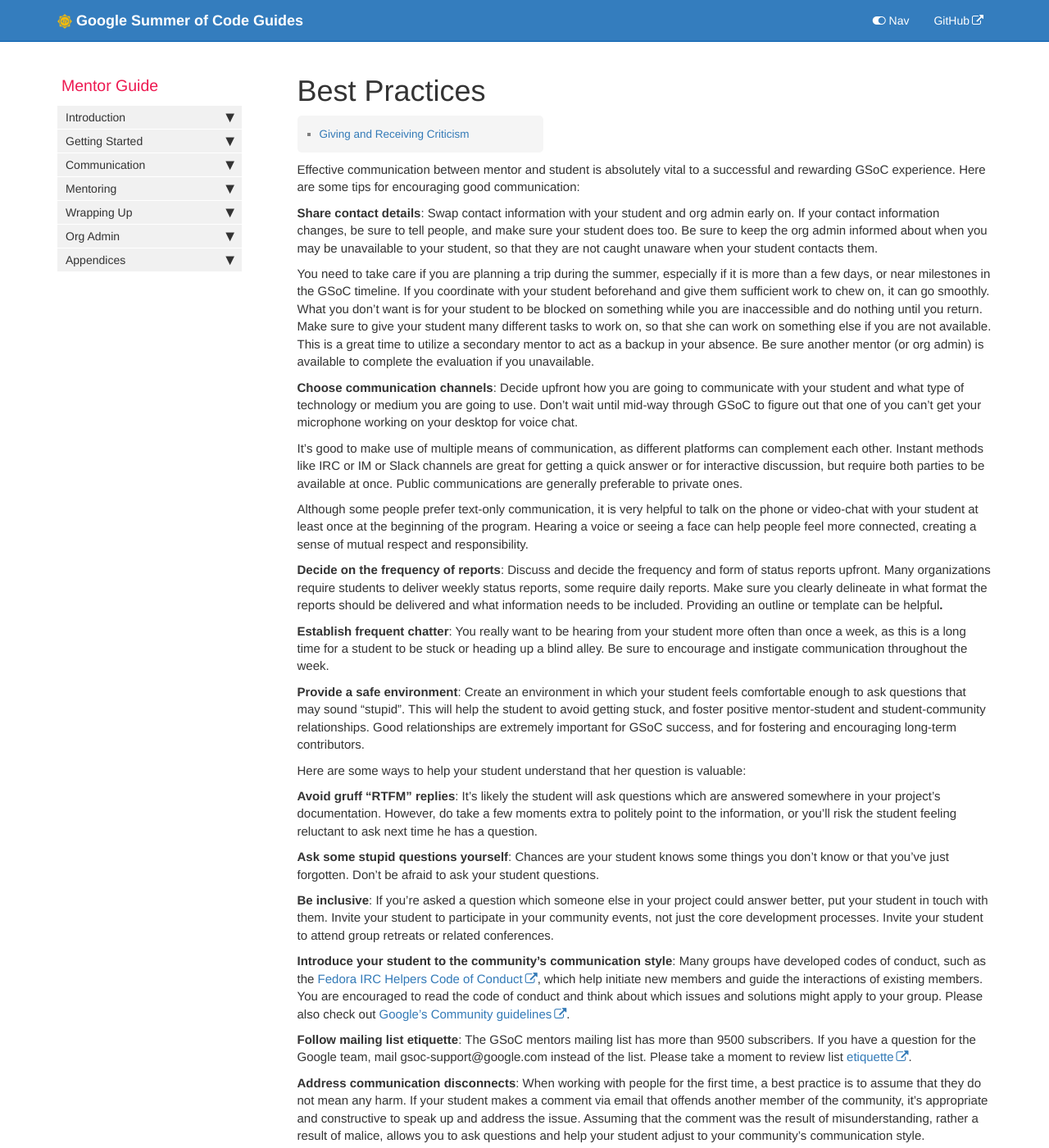
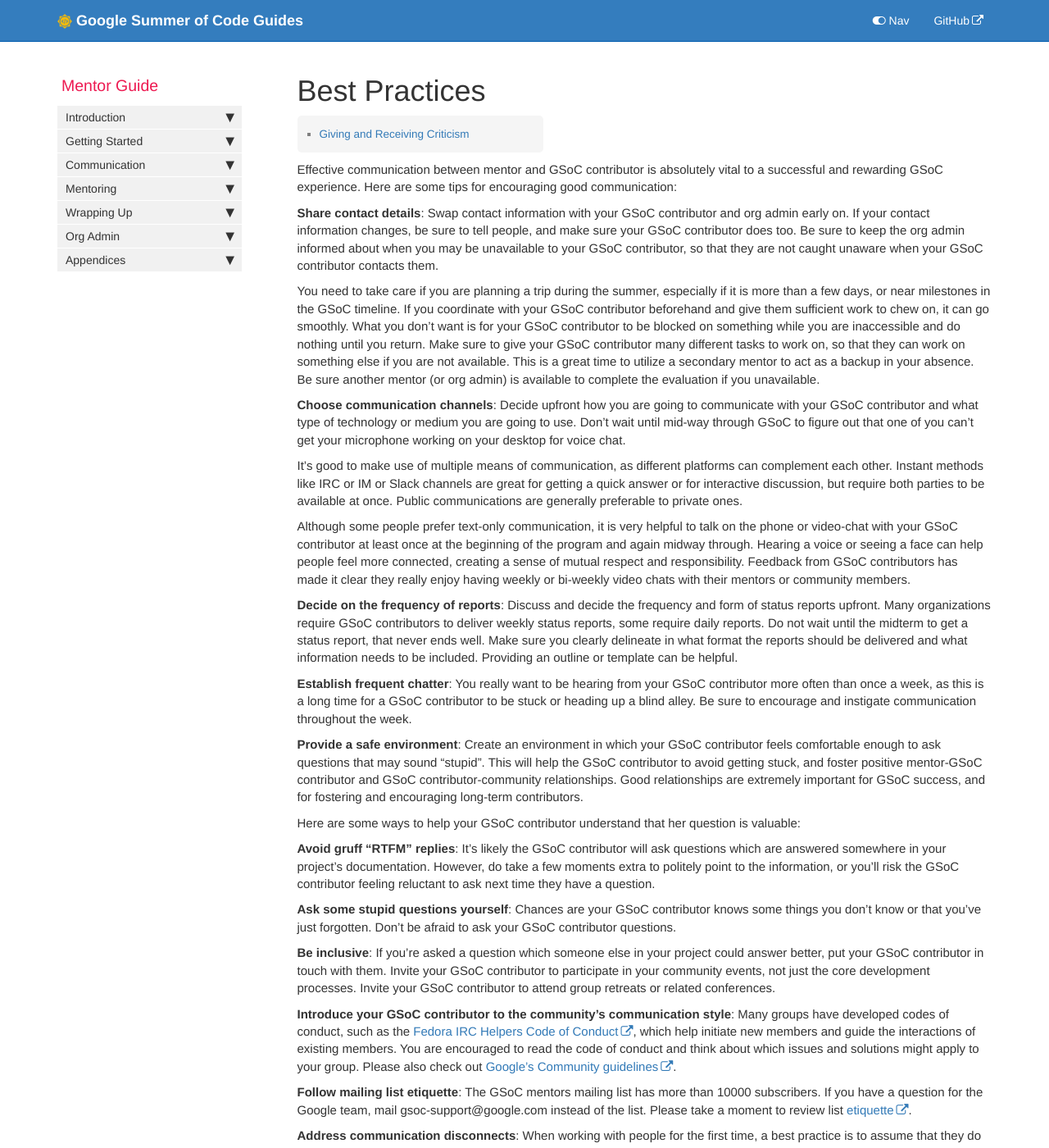
Before and after one commit to google/gsocguides, a Jekyll site: the page built from pages/mentor/07-best_practices.md, in a window 1280 px wide and 1400 px high. Shown: the whole window at 82% size. Built offline with Jekyll 4.4.1, drawn with Linux system fonts in a browser that asks for light colours; some of the changed text lies outside the part shown.

Commit message:
Update 07-best_practices.md
2022 updates

```diff
--- a/pages/mentor/07-best_practices.md
+++ b/pages/mentor/07-best_practices.md
@@ -6,41 +6,41 @@ permalink: mentor/best-practices.html
 sidebar: mentor_sidebar
 ---
 
-Effective communication between mentor and student is absolutely vital to a successful and rewarding GSoC experience. Here are some tips for encouraging good communication:
+Effective communication between mentor and GSoC contributor is absolutely vital to a successful and rewarding GSoC experience. Here are some tips for encouraging good communication:
 
-**Share contact details**: Swap contact information with your student and org admin early on. If your contact information changes, be sure to tell people, and make sure your student does too. Be sure to keep the org admin informed about when you may be unavailable to your student, so that they are not caught unaware when your student contacts them.
+**Share contact details**: Swap contact information with your GSoC contributor and org admin early on. If your contact information changes, be sure to tell people, and make sure your GSoC contributor does too. Be sure to keep the org admin informed about when you may be unavailable to your GSoC contributor, so that they are not caught unaware when your GSoC contributor contacts them.
 
-You need to take care if you are planning a trip during the summer, especially if it is more than a few days, or near milestones in the GSoC timeline. If you coordinate with your student beforehand and give them sufficient work to chew on, it can go smoothly. What you don't want is for your student to be blocked on something while you are inaccessible and do nothing until you return. Make sure to give your student many different tasks to work on, so that she can work on something else if you are not available. This is a great time to utilize a secondary mentor to act as a backup in your absence. Be sure another mentor (or org admin) is available to complete the evaluation if you unavailable.
+You need to take care if you are planning a trip during the summer, especially if it is more than a few days, or near milestones in the GSoC timeline. If you coordinate with your GSoC contributor beforehand and give them sufficient work to chew on, it can go smoothly. What you don't want is for your GSoC contributor to be blocked on something while you are inaccessible and do nothing until you return. Make sure to give your GSoC contributor many different tasks to work on, so that they can work on something else if you are not available. This is a great time to utilize a secondary mentor to act as a backup in your absence. Be sure another mentor (or org admin) is available to complete the evaluation if you unavailable.
 
-**Choose communication channels**: Decide upfront how you are going to communicate with your student and what type of technology or medium you are going to use. Don't wait until mid-way through GSoC to figure out that one of you can't get your microphone working on your desktop for voice chat.
+**Choose communication channels**: Decide upfront how you are going to communicate with your GSoC contributor and what type of technology or medium you are going to use. Don't wait until mid-way through GSoC to figure out that one of you can't get your microphone working on your desktop for voice chat.
 
 It's good to make use of multiple means of communication, as different platforms can complement each other. Instant methods like IRC or IM or Slack channels are great for getting a quick answer or for interactive discussion, but require both parties to be available at once. Public communications are generally preferable to private ones.
 
-Although some people prefer text-only communication, it is very helpful to talk on the phone or video-chat with your student at least once at the beginning of the program. Hearing a voice or seeing a face can help people feel more connected, creating a sense of mutual respect and responsibility.
+Although some people prefer text-only communication, it is very helpful to talk on the phone or video-chat with your GSoC contributor at least once at the beginning of the program and again midway through. Hearing a voice or seeing a face can help people feel more connected, creating a sense of mutual respect and responsibility. Feedback from GSoC contributors has made it clear they really enjoy having weekly or bi-weekly video chats with their mentors or community members.
 
-**Decide on the frequency of reports**: Discuss and decide the frequency and form of status reports upfront. Many organizations require students to deliver weekly status reports, some require daily reports. Make sure you clearly delineate in what format the reports should be delivered and what information needs to be included.  Providing an outline or template can be helpful**.**
+**Decide on the frequency of reports**: Discuss and decide the frequency and form of status reports upfront. Many organizations require GSoC contributors to deliver weekly status reports, some require daily reports. Do not wait until the midterm to get a status report, that never ends well. Make sure you clearly delineate in what format the reports should be delivered and what information needs to be included.  Providing an outline or template can be helpful.
 
-**Establish frequent chatter**: You really want to be hearing from your student more often than once a week, as this is a long time for a student to be stuck or heading up a blind alley. Be sure to encourage and instigate communication throughout the week.
+**Establish frequent chatter**: You really want to be hearing from your GSoC contributor more often than once a week, as this is a long time for a GSoC contributor to be stuck or heading up a blind alley. Be sure to encourage and instigate communication throughout the week.
 
-**Provide a safe environment**: Create an environment in which your student feels comfortable enough to ask questions that may sound "stupid". This will help the student to avoid getting stuck, and foster positive mentor-student and student-community relationships. Good relationships are extremely important for GSoC success, and for fostering and encouraging long-term contributors.
+**Provide a safe environment**: Create an environment in which your GSoC contributor feels comfortable enough to ask questions that may sound "stupid". This will help the GSoC contributor to avoid getting stuck, and foster positive mentor-GSoC contributor and GSoC contributor-community relationships. Good relationships are extremely important for GSoC success, and for fostering and encouraging long-term contributors.
 
-Here are some ways to help your student understand that her question is valuable:
+Here are some ways to help your GSoC contributor understand that her question is valuable:
 
-**Avoid gruff "RTFM" replies**: It's likely the student will ask questions which are answered somewhere in your project's documentation. However, do take a few moments extra to politely point to the information, or you'll risk the student feeling reluctant to ask next time he has a question.
+**Avoid gruff "RTFM" replies**: It's likely the GSoC contributor will ask questions which are answered somewhere in your project's documentation. However, do take a few moments extra to politely point to the information, or you'll risk the GSoC contributor feeling reluctant to ask next time they have a question.
 
-**Ask some stupid questions yourself**: Chances are your student knows some things you don't know or that you've just forgotten. Don't be afraid to ask your student questions.
+**Ask some stupid questions yourself**: Chances are your GSoC contributor knows some things you don't know or that you've just forgotten. Don't be afraid to ask your GSoC contributor questions.
 
-**Be inclusive**: If you're asked a question which someone else in your project could answer better, put your student in touch with them. Invite your student to participate in your community events, not just the core development processes. Invite your student to attend group retreats or related conferences.
+**Be inclusive**: If you're asked a question which someone else in your project could answer better, put your GSoC contributor in touch with them. Invite your GSoC contributor to participate in your community events, not just the core development processes. Invite your GSoC contributor to attend group retreats or related conferences.
 
-**Introduce your student to the community's communication style**: Many groups have developed codes of conduct, such as the [Fedora IRC Helpers Code of Conduct](http://fedoraproject.org/wiki/IRC_helpers_code_of_conduct), which help initiate new members and guide the interactions of existing members. You are encouraged to read the code of conduct and think about which issues and solutions might apply to your group. Please also check out [Google's Community guidelines](https://opensource.google/conduct/).
+**Introduce your GSoC contributor to the community's communication style**: Many groups have developed codes of conduct, such as the [Fedora IRC Helpers Code of Conduct](http://fedoraproject.org/wiki/IRC_helpers_code_of_conduct), which help initiate new members and guide the interactions of existing members. You are encouraged to read the code of conduct and think about which issues and solutions might apply to your group. Please also check out [Google's Community guidelines](https://opensource.google/conduct/).
 
-**Follow mailing list etiquette**: The GSoC mentors mailing list has more than 9500 subscribers. If you have a question for the Google team, mail gsoc-support@google.com instead of the list. Please take a moment to review list [etiquette](https://www.google.com/search?q=mailing+list+etiquette).
+**Follow mailing list etiquette**: The GSoC mentors mailing list has more than 10000 subscribers. If you have a question for the Google team, mail gsoc-support@google.com instead of the list. Please take a moment to review list [etiquette](https://www.google.com/search?q=mailing+list+etiquette).
 
-**Address communication disconnects**: When working with people for the first time, a best practice is to assume that they do not mean any harm. If your student makes a comment via email that offends another member of the community, it's appropriate and constructive to speak up and address the issue. Assuming that the comment was the result of misunderstanding, rather a result of malice, allows you to ask questions and help your student adjust to your community's communication style.
+**Address communication disconnects**: When working with people for the first time, a best practice is to assume that they do not mean any harm. If your GSoC contributor makes a comment via email that offends another member of the community, it's appropriate and constructive to speak up and address the issue. Assuming that the comment was the result of misunderstanding, rather a result of malice, allows you to ask questions and help your GSoC contributor adjust to your community's communication style.
 
-After asking questions, you can then offer an explanation to a person or a suggestion on how they could behave or phrase their comments differently in the future. When offering coaching on how to behave, be mindful of embarrassing your student in public about what's happened, or demanding apologies. If possible, talk to your student one on one, using an immediate communication medium like IM, IRC, the telephone or a face-to-face conversation. This is better than sending email. Remember that you're telling someone that they did something wrong; keep in mind how you'd feel if someone was telling you that you'd made a mistake.
+After asking questions, you can then offer an explanation to a person or a suggestion on how they could behave or phrase their comments differently in the future. When offering coaching on how to behave, be mindful of embarrassing your GSoC contributor in public about what's happened, or demanding apologies. If possible, talk to your GSoC contributor one on one, using an immediate communication medium like IM, IRC, the telephone or a face-to-face conversation. This is better than sending email. Remember that you're telling someone that they did something wrong; keep in mind how you'd feel if someone was telling you that you'd made a mistake.
 
-**Apologize Effectively**: Making apologies is a fact of human life, and open source communities are no exception. In the event that you or a student finds themselves needing to make an apology, there are a few things that might help you apologize effectively:
+**Apologize Effectively**: Making apologies is a fact of human life, and open source communities are no exception. In the event that you or a GSoC contributor finds themselves needing to make an apology, there are a few things that might help you apologize effectively:
 
 * Make the apology as soon as possible
 * Make it clear in the subject line that you're apologizing
@@ -48,24 +48,24 @@ After asking questions, you can then offer an explanation to a person or a sugge
 
 ## Giving and Receiving Criticism
 
-Mailing list culture and public code review can be a rude awakening for newcomers. Submitting a patch to a mailing list might be a student's first experience with public critique of their code.
+Mailing list culture and public code review can be a rude awakening for newcomers. Submitting a patch to a mailing list might be a GSoC contributor's first experience with public critique of their code.
 
 Project policies vary widely on how contributions are treated. Some encourage committing early and often, hopefully maintaining a stable branch for bug-fixes. Others refuse to commit code to the core repository until a patch is fully discussed, tested and documented. Most projects lie somewhere in between.
 
 All projects engage in some form of code review and the inevitable criticism. Having people look at and ask questions about your code is a fact of working in the open source world. Direct code review is one of the great strengths of open source development. Direct review helps people hone their coding skills and learn rapidly from others. Bugs are found quickly and fixed. The whole process is documented in source control repositories and mailing lists and made available online.
 
-Here are some ways that you can help students prepare for code review:
+Here are some ways that you can help GSoC contributors prepare for code review:
 
 * Provide example mailing list threads or a list of the types of questions that are asked about code.
-* Direct students to review coding standards that apply to your project.
-* Go through an example code review on the student's first code sample submission that matches as closely as possible the process that your project normally uses.
+* Direct GSoC contributors to review coding standards that apply to your project.
+* Go through an example code review on the GSoC contributor's first code sample submission that matches as closely as possible the process that your project normally uses.
 
-People are more likely to respond positively to criticism from those that they trust and respect. Try introducing students to the people that are likely to comment on their code, and explaining the role that those people play in the group. Also, encourage students to both defend technical decisions, and be gracious in admitting mistakes.
+People are more likely to respond positively to criticism from those that they trust and respect. Try introducing GSoC contributors to the people that are likely to comment on their code, and explaining the role that those people play in the group. Also, encourage GSoC contributors to both defend technical decisions, and be gracious in admitting mistakes.
 
-Code, in addition to being mathematical and scientific, has been compared to poetry or creative writing. Most developers associate a sense of ownership and creative discovery with their code. You may have "gotten over" the bruised ego you received the first time that someone criticized your variable name or algorithm choice. However, your student may be experiencing this pain for the first time. A simple "thank you" when students publish code, send email to a mailing list or make other contributions goes a long way.
+Code, in addition to being mathematical and scientific, has been compared to poetry or creative writing. Most developers associate a sense of ownership and creative discovery with their code. You may have "gotten over" the bruised ego you received the first time that someone criticized your variable name or algorithm choice. However, your GSoC contributor may be experiencing this pain for the first time. A simple "thank you" when GSoC contributors publish code, send email to a mailing list or make other contributions goes a long way.
 
-Make an effort to assist a student in their first steps into your community. Offer to proofread emails, blog posts, or patches. You don't want to do all the work for them, but you can help students feel confident in their communication, especially when they're just starting out.
+Make an effort to assist a GSoC contributor in their first steps into your community. Offer to proofread emails, blog posts, or patches. You don't want to do all the work for them, but you can help GSoC contributors feel confident in their communication, especially when they're just starting out.
 
 **Pro Tip**: A good status report should include a few items that went well during the previous period, and a few problems that were encountered and how they were addressed.
 
-**Don't Be That Person**: Don't ever give your student the impression that you think that only stupid people ask questions.  Be nice.  Remember that you were once a beginner.
+**Don't Be That Person**: Don't ever give your GSoC contributor the impression that you think that only stupid people ask questions.  Be nice.  Remember that you were once a beginner.
```
